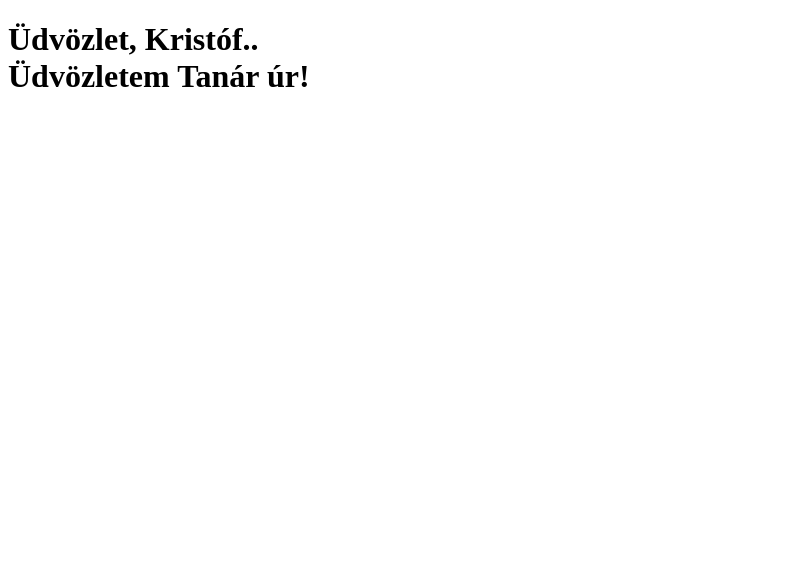
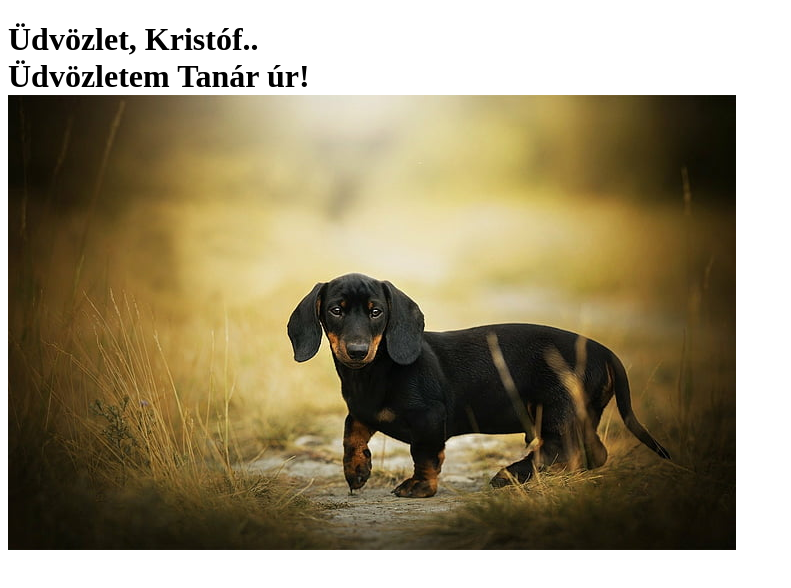
Before and after one commit to gaborszantonk/kristof, a plain HTML site: page index.html in a window 1280 px wide. Shown: the whole page, without its empty margins (0-791 px from the left). Drawn offline with Linux system fonts and the light colour scheme.

Commit message:
képet adtam hozzá

```diff
--- a/index.html
+++ b/index.html
@@ -7,6 +7,6 @@
     <title>Kristóf weblapja</title>
 </head>
 <body>
-    <h1> Üdvözlet, Kristóf..<br>Üdvözletem Tanár úr!</h1>
+    <h1> Üdvözlet, Kristóf..<br>Üdvözletem Tanár úr!<br><img src="pic.jpg" alt="pic"></h1>
 </body>
 </html>
```
Also changed, not shown: pic.jpg (added).
